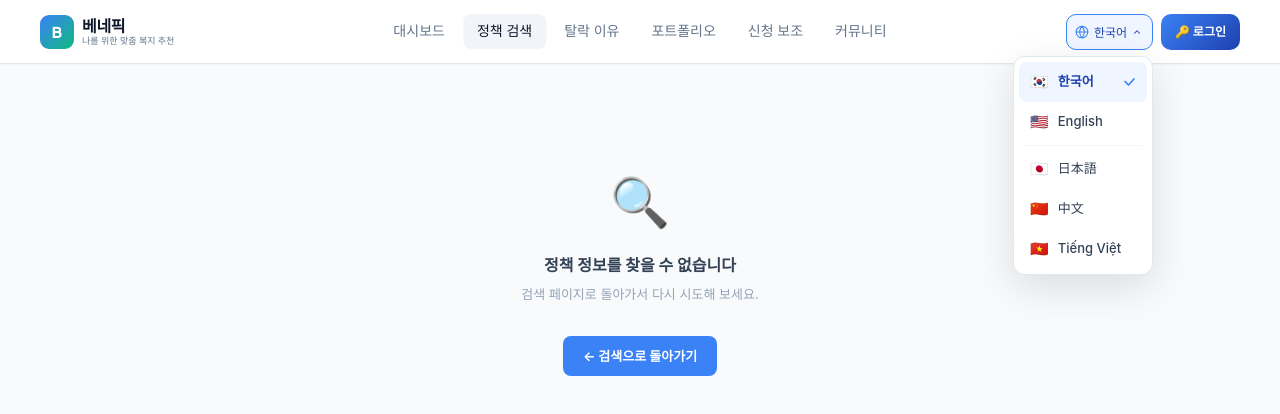
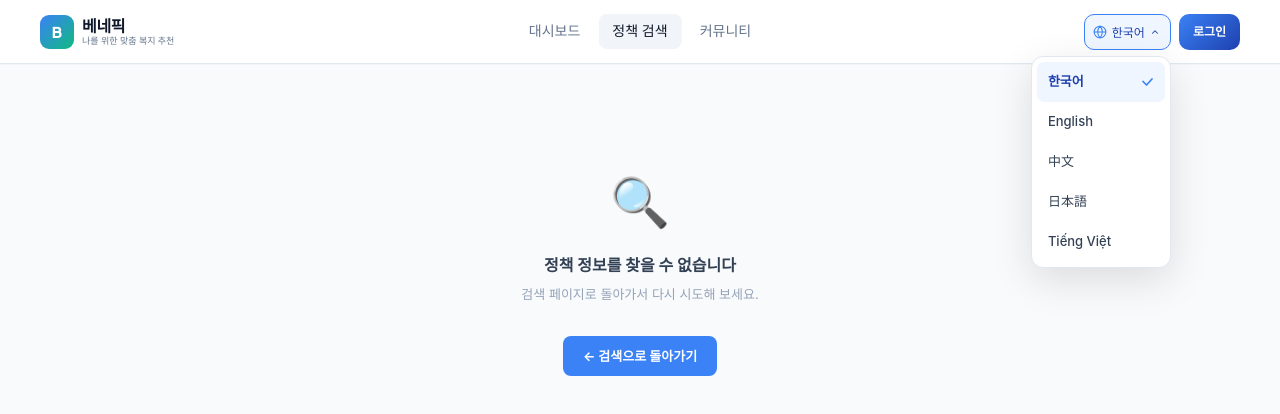
Before and after one commit to DanielParkkk/benepick, a Next.js app in the folder frontend/: page /policy-detail in a window 1280 px wide. Both pictures are taken after a click on the button "한국어". Shown: the top 414 px of the page. Built offline with nearby package versions, Linux system fonts and the light colour scheme; a web font is replaced by a local one.

Commit message:
fix(frontend): normalize top navigation

```diff
--- a/frontend/components/NavBar.jsx
+++ b/frontend/components/NavBar.jsx
@@ -1,12 +1,26 @@
 'use client';
 
-import { useState, useRef, useEffect } from 'react';
+import { useEffect, useRef, useState } from 'react';
 import Link from 'next/link';
+
+const LANG_DISPLAY = {
+  ko: '한국어',
+  en: 'English',
+  zh: '中文',
+  ja: '日本語',
+  vi: 'Tiếng Việt',
+};
+
+const NAV_LINKS = [
+  { href: '/', label: '대시보드', i18n: 'nav_dashboard', key: 'dashboard' },
+  { href: '/search', label: '정책 검색', i18n: 'nav_search', key: 'search' },
+  { href: '/community', label: '커뮤니티', i18n: 'nav_community', key: 'community' },
+];
 
 export default function NavBar({ activePage = '' }) {
   const [mounted, setMounted] = useState(false);
   const [langDropdownOpen, setLangDropdownOpen] = useState(false);
-  const [currentLang, setCurrentLang] = useState('한국어');
+  const [currentLang, setCurrentLang] = useState(LANG_DISPLAY.ko);
   const [activeLangCode, setActiveLangCode] = useState('ko');
   const [avatarDropdownOpen, setAvatarDropdownOpen] = useState(false);
   const [user, setUser] = useState(null);
@@ -17,89 +31,90 @@ export default function NavBar({ activePage = '' }) {
   useEffect(() => {
     setMounted(true);
 
-    // 저장된 언어 로드
     try {
       const savedLang = localStorage.getItem('benefic_lang') || 'ko';
-      const LANG_DISPLAY = { ko:'한국어', en:'English', zh:'中文', ja:'日本語', vi:'Tiếng Việt' };
       setActiveLangCode(savedLang);
-      setCurrentLang(LANG_DISPLAY[savedLang] || '한국어');
-    } catch(e) {}
+      setCurrentLang(LANG_DISPLAY[savedLang] || LANG_DISPLAY.ko);
+    } catch (_) {}
 
-    // 사용자 정보 로드
     try {
       const token = localStorage.getItem('token');
       const userData = localStorage.getItem('benefic_user');
       if (token && userData) {
         setUser(JSON.parse(userData));
       } else if (token) {
-        setUser({ name: '사용자', initial: '나' });
+        setUser({ name: '사용자', initial: '사' });
       }
-    } catch (e) {}
+    } catch (_) {}
 
-    // 외부 클릭 시 드롭다운 닫기
-    const handleClick = (e) => {
-      if (langSelectorRef.current && !langSelectorRef.current.contains(e.target)) {
+    const handleClick = (event) => {
+      if (langSelectorRef.current && !langSelectorRef.current.contains(event.target)) {
         setLangDropdownOpen(false);
       }
-      if (avatarWrapRef.current && !avatarWrapRef.current.contains(e.target)) {
+      if (avatarWrapRef.current && !avatarWrapRef.current.contains(event.target)) {
         setAvatarDropdownOpen(false);
       }
     };
+
     document.addEventListener('click', handleClick);
     return () => document.removeEventListener('click', handleClick);
   }, []);
 
-  // 언어 변경 시 번역 재적용
   useEffect(() => {
     if (!mounted) return;
     if (activeLangCode === 'ko') return;
+
     const apply = () => {
       if (typeof window !== 'undefined' && typeof window.applyTranslations === 'function') {
         window.applyTranslations(activeLangCode);
       }
     };
+
     requestAnimationFrame(() => requestAnimationFrame(apply));
   }, [activeLangCode, mounted]);
 
-  // i18n.js(window.selectLanguage)가 보내는 언어 변경 이벤트 수신
-  // → React state 동기화 (이 경로로 오면 applyTranslations는 i18n.js가 이미 호출함)
   useEffect(() => {
     if (!mounted) return;
-    const LANG_DISPLAY = { ko:'한국어', en:'English', zh:'中文', ja:'日本語', vi:'Tiếng Việt' };
-    const onLangChange = (e) => {
-      const lang = e.detail?.lang;
+
+    const onLangChange = (event) => {
+      const lang = event.detail?.lang;
       if (!lang) return;
       setActiveLangCode(lang);
       setCurrentLang(LANG_DISPLAY[lang] || lang);
-      try { localStorage.setItem('benefic_lang', lang); } catch(_) {}
+      try {
+        localStorage.setItem('benefic_lang', lang);
+      } catch (_) {}
     };
+
     window.addEventListener('benefic-lang-change', onLangChange);
     return () => window.removeEventListener('benefic-lang-change', onLangChange);
   }, [mounted]);
 
-  const toggleLangDropdown = (e) => {
-    e.stopPropagation();
+  const toggleLangDropdown = (event) => {
+    event.stopPropagation();
     setAvatarDropdownOpen(false);
-    setLangDropdownOpen(prev => !prev);
+    setLangDropdownOpen((prev) => !prev);
   };
 
-  const toggleAvatarDropdown = (e) => {
-    e.stopPropagation();
+  const toggleAvatarDropdown = (event) => {
+    event.stopPropagation();
     setLangDropdownOpen(false);
-    setAvatarDropdownOpen(prev => !prev);
+    setAvatarDropdownOpen((prev) => !prev);
   };
 
-  const selectLanguage = (langDisplay, langCode) => {
+  const selectLanguage = (langCode) => {
+    const langDisplay = LANG_DISPLAY[langCode] || langCode;
     setCurrentLang(langDisplay);
     setActiveLangCode(langCode);
     setLangDropdownOpen(false);
+
     if (typeof window !== 'undefined') {
       if (typeof window.saveLang === 'function') window.saveLang(langCode);
-      // React re-render 완료 후 번역 적용 (requestAnimationFrame × 2로 보장)
       requestAnimationFrame(() => {
         requestAnimationFrame(() => {
-          if (typeof window.applyTranslations === 'function') window.applyTranslations(langCode);
-          // custom event로 layout의 observer에도 알림
+          if (typeof window.applyTranslations === 'function') {
+            window.applyTranslations(langCode);
+          }
           window.dispatchEvent(new CustomEvent('benefic-lang-change', { detail: { lang: langCode } }));
         });
       });
@@ -111,15 +126,6 @@ export default function NavBar({ activePage = '' }) {
     localStorage.removeItem('benefic_user');
     window.location.href = '/login';
   };
-
-  const NAV_LINKS = [
-    { href: '/', label: '대시보드', i18n: 'nav_dashboard', key: 'dashboard' },
-    { href: '/search', label: '정책 검색', i18n: 'nav_search', key: 'search' },
-    { href: '/analysis', label: '탈락 이유', i18n: 'nav_analysis', key: 'analysis' },
-    { href: '/portfolio', label: '포트폴리오', i18n: 'nav_portfolio', key: 'portfolio' },
-    { href: '/apply', label: '신청 보조', i18n: 'nav_apply', key: 'apply' },
-    { href: '/community', label: '커뮤니티', i18n: 'nav_community', key: 'community' },
-  ];
 
   const initial = user?.initial || user?.name?.[0] || '나';
   const userName = user?.name || '사용자';
@@ -136,12 +142,13 @@ export default function NavBar({ activePage = '' }) {
 
       <div className="nav-center">
         {NAV_LINKS.map(({ href, label, i18n, key }) => (
-          <Link key={key} href={href} className={activePage === key ? 'active' : ''} data-i18n={i18n}>{label}</Link>
+          <Link key={key} href={href} className={activePage === key ? 'active' : ''} data-i18n={i18n}>
+            {label}
+          </Link>
         ))}
       </div>
 
       <div className="nav-right">
-        {/* 언어 선택 */}
         <div id="langSelector" className="lang-selector" ref={langSelectorRef}>
           <button
             id="langBtn"
@@ -151,27 +158,36 @@ export default function NavBar({ activePage = '' }) {
             aria-expanded={langDropdownOpen}
           >
             <svg className="globe-svg" width="15" height="15" viewBox="0 0 24 24" fill="none" strokeWidth="1.8" strokeLinecap="round" strokeLinejoin="round">
-              <circle cx="12" cy="12" r="10"/><path d="M2 12h20M12 2a15.3 15.3 0 0 1 4 10 15.3 15.3 0 0 1-4 10 15.3 15.3 0 0 1-4-10A15.3 15.3 0 0 1 12 2z"/>
+              <circle cx="12" cy="12" r="10" />
+              <path d="M2 12h20M12 2a15.3 15.3 0 0 1 4 10 15.3 15.3 0 0 1-4 10 15.3 15.3 0 0 1-4-10A15.3 15.3 0 0 1 12 2z" />
             </svg>
             <span className="lang-label-text" id="currentLangLabel">{currentLang}</span>
-            <svg className="lang-chevron" width="10" height="10" viewBox="0 0 24 24" fill="none" stroke="currentColor" strokeWidth="2.5" strokeLinecap="round" strokeLinejoin="round"><polyline points="6 9 12 15 18 9"/></svg>
+            <svg className="lang-chevron" width="10" height="10" viewBox="0 0 24 24" fill="none" stroke="currentColor" strokeWidth="2.5" strokeLinecap="round" strokeLinejoin="round">
+              <polyline points="6 9 12 15 18 9" />
+            </svg>
           </button>
+
           <div id="langDropdown" className={`lang-dropdown${langDropdownOpen ? ' visible' : ''}`}>
             <div className="lang-dropdown-inner">
-              <div className={`lang-option${mounted && activeLangCode === 'ko' ? ' active' : ''}`} onClick={() => selectLanguage('한국어', 'ko')} data-lang-code="ko">
-                <span className="lang-flag">🇰🇷</span><span>한국어</span>
-                {mounted && activeLangCode === 'ko' && <svg className="lang-check" viewBox="0 0 13 13" fill="none"><path d="M2 6.5l3.5 3.5 5.5-6" stroke="currentColor" strokeWidth="1.7" strokeLinecap="round" strokeLinejoin="round"/></svg>}
-              </div>
-              <div className={`lang-option${mounted && activeLangCode === 'en' ? ' active' : ''}`} onClick={() => selectLanguage('English', 'en')} data-lang-code="en"><span className="lang-flag">🇺🇸</span><span>English</span></div>
-              <div className="lang-divider"></div>
-              <div className={`lang-option${mounted && activeLangCode === 'ja' ? ' active' : ''}`} onClick={() => selectLanguage('日本語', 'ja')} data-lang-code="ja"><span className="lang-flag">🇯🇵</span><span>日本語</span></div>
-              <div className={`lang-option${mounted && activeLangCode === 'zh' ? ' active' : ''}`} onClick={() => selectLanguage('中文', 'zh')} data-lang-code="zh"><span className="lang-flag">🇨🇳</span><span>中文</span></div>
-              <div className={`lang-option${mounted && activeLangCode === 'vi' ? ' active' : ''}`} onClick={() => selectLanguage('Tiếng Việt', 'vi')} data-lang-code="vi"><span className="lang-flag">🇻🇳</span><span>Tiếng Việt</span></div>
+              {Object.entries(LANG_DISPLAY).map(([code, label]) => (
+                <div
+                  key={code}
+                  className={`lang-option${mounted && activeLangCode === code ? ' active' : ''}`}
+                  onClick={() => selectLanguage(code)}
+                  data-lang-code={code}
+                >
+                  <span>{label}</span>
+                  {mounted && activeLangCode === code && (
+                    <svg className="lang-check" viewBox="0 0 13 13" fill="none">
+                      <path d="M2 6.5l3.5 3.5 5.5-6" stroke="currentColor" strokeWidth="1.7" strokeLinecap="round" strokeLinejoin="round" />
+                    </svg>
+                  )}
+                </div>
+              ))}
             </div>
           </div>
         </div>
 
-        {/* 아바타 드롭다운 — React로 완전 관리 */}
         {mounted && (
           <div className="nav-avatar-wrap" ref={avatarWrapRef} onClick={toggleAvatarDropdown} style={{ position: 'relative', cursor: 'pointer' }}>
             {user ? (
@@ -179,7 +195,7 @@ export default function NavBar({ activePage = '' }) {
                 <div className="nav-avatar" style={{ cursor: 'pointer' }}>
                   <div className="avatar-circle">{initial}</div>
                   <span className="avatar-name">{userName}님</span>
-                  <span>▾</span>
+                  <span>▼</span>
                 </div>
                 <div className={`avatar-dropdown${avatarDropdownOpen ? ' open' : ''}`} id="avatarDropdown">
                   <div className="avatar-dropdown-inner">
@@ -190,18 +206,17 @@ export default function NavBar({ activePage = '' }) {
                         <div className="avatar-dd-email">{user.email || ''}</div>
                       </div>
                     </div>
-                    <div className="avatar-dd-divider"></div>
+                    <div className="avatar-dd-divider" />
                     <Link href="/scrap" className="avatar-dd-item" data-i18n="nav_scrap" onClick={() => setAvatarDropdownOpen(false)}>스크랩</Link>
-                    <Link href="/portfolio" className="avatar-dd-item" data-i18n="nav_user_portfolio" onClick={() => setAvatarDropdownOpen(false)}>내 포트폴리오</Link>
                     <Link href="/profile" className="avatar-dd-item" data-i18n="nav_user_profile" onClick={() => setAvatarDropdownOpen(false)}>개인정보 수정</Link>
                     <Link href="/recently-viewed" className="avatar-dd-item" data-i18n="nav_user_recently" onClick={() => setAvatarDropdownOpen(false)}>최근 본 공고</Link>
-                    <div className="avatar-dd-divider"></div>
+                    <div className="avatar-dd-divider" />
                     <div className="avatar-dd-item logout" onClick={doLogout} data-i18n="nav_user_logout">로그아웃</div>
                   </div>
                 </div>
               </>
             ) : (
-              <a href="/login" className="btn-login-nav">🔑 로그인</a>
+              <a href="/login" className="btn-login-nav">로그인</a>
             )}
           </div>
         )}
```
